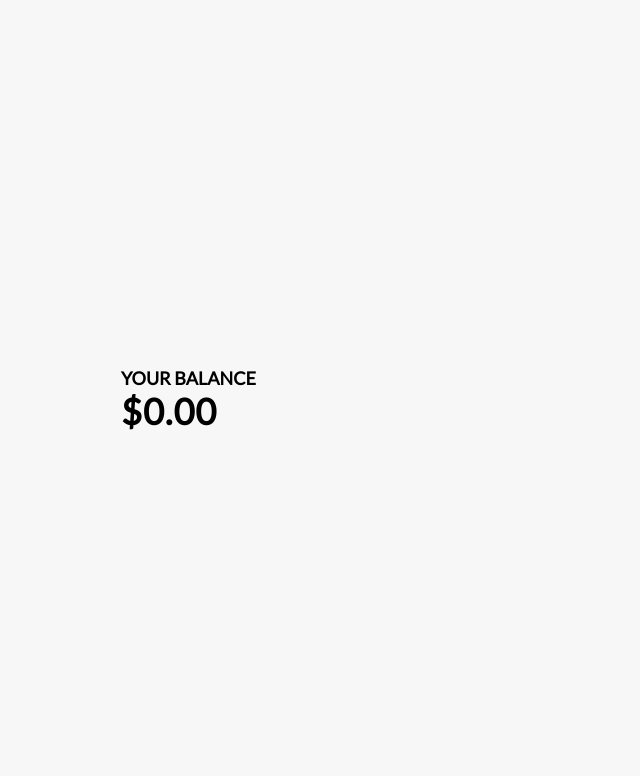
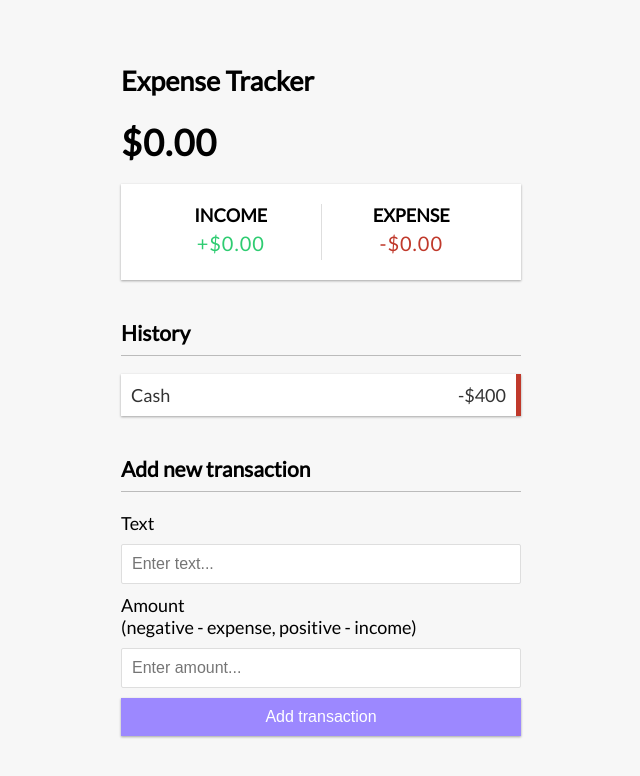
Before and after one commit to puerchik/expense-tracker, a Vue app: page / in a window 1280 px wide. Shown: the top 776 px of the page, without its empty margins (319-959 px from the left). Built offline with nearby package versions, Linux system fonts and the light colour scheme.

Commit message:
init: basic markup for components

```diff
--- a/src/App.vue
+++ b/src/App.vue
@@ -1,12 +1,18 @@
 <script setup>
+import AddTransaction from './components/AddTransaction.vue'
 import Balance from './components/Balance.vue'
+import IncomeExpenses from './components/IncomeExpenses.vue'
 import TitleBar from './components/TitleBar.vue'
+import TransactionList from './components/TransactionList.vue'
 </script>
 
 <template>
   <div class="container">
     <title-bar></title-bar>
     <balance></balance>
+    <income-expenses></income-expenses>
+    <transaction-list></transaction-list>
+    <add-transaction></add-transaction>
   </div>
 </template>
 
--- a/src/components/AddTransaction.vue
+++ b/src/components/AddTransaction.vue
@@ -1,5 +1,21 @@
 <script setup></script>
 
-<template></template>
+<template>
+  <h3>Add new transaction</h3>
+  <form id="form">
+    <div class="form-control">
+      <label for="text">Text</label>
+      <input type="text" id="text" placeholder="Enter text..." />
+    </div>
+    <div class="form-control">
+      <label for="amount"
+        >Amount <br />
+        (negative - expense, positive - income)</label
+      >
+      <input type="number" id="amount" placeholder="Enter amount..." />
+    </div>
+    <button class="btn">Add transaction</button>
+  </form>
+</template>
 
 <style scoped></style>
--- a/src/components/IncomeExpenses.vue
+++ b/src/components/IncomeExpenses.vue
@@ -1,5 +1,16 @@
 <script setup></script>
 
-<template></template>
+<template>
+  <div class="inc-exp-container">
+    <div>
+      <h4>Income</h4>
+      <p id="money-plus" class="money plus">+$0.00</p>
+    </div>
+    <div>
+      <h4>Expense</h4>
+      <p id="money-minus" class="money minus">-$0.00</p>
+    </div>
+  </div>
+</template>
 
 <style scoped></style>
--- a/src/components/TitleBar.vue
+++ b/src/components/TitleBar.vue
@@ -1,7 +1,7 @@
 <script setup></script>
 
 <template>
-  <h4>Your Balance</h4>
+  <h2>Expense Tracker</h2>
 </template>
 
 <style scoped></style>
--- a/src/components/TransactionList.vue
+++ b/src/components/TransactionList.vue
@@ -1,5 +1,10 @@
 <script setup></script>
 
-<template></template>
+<template>
+  <h3>History</h3>
+  <ul id="list" class="list">
+    <li class="minus">Cash <span>-$400</span><button class="delete-btn">x</button></li>
+  </ul>
+</template>
 
 <style scoped></style>
```
